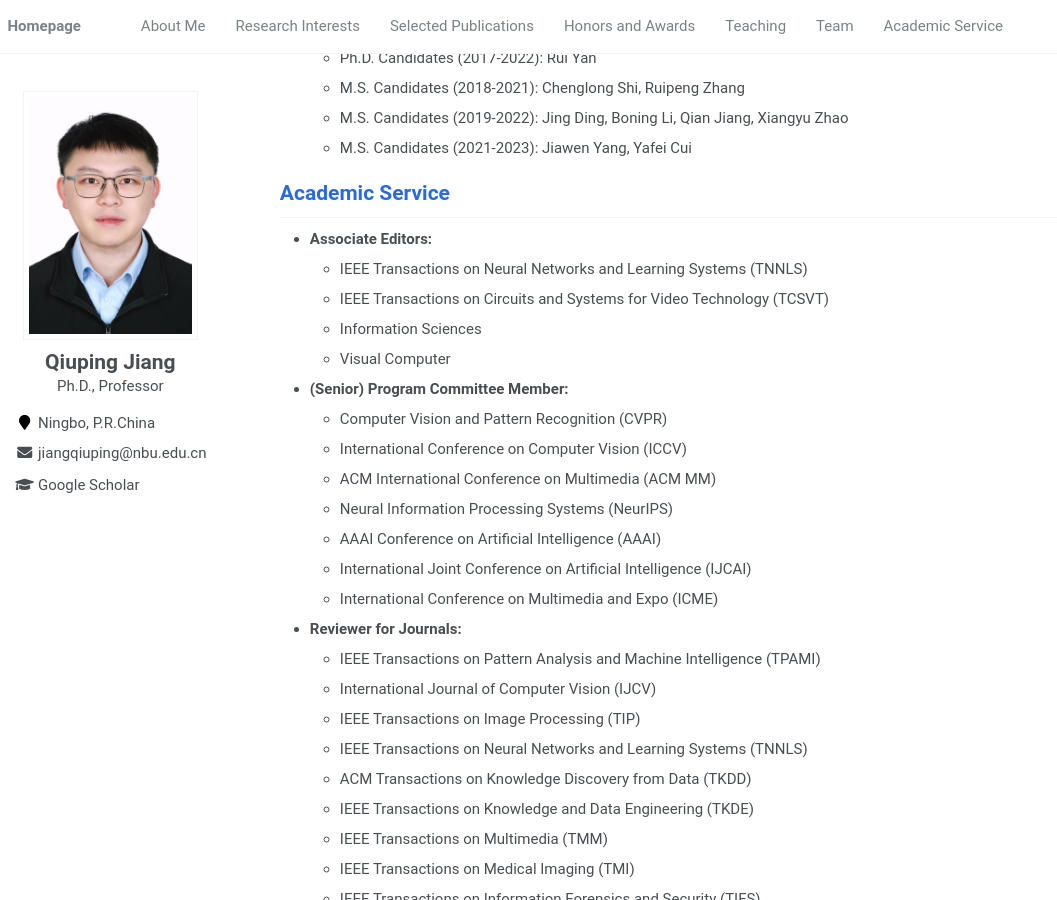
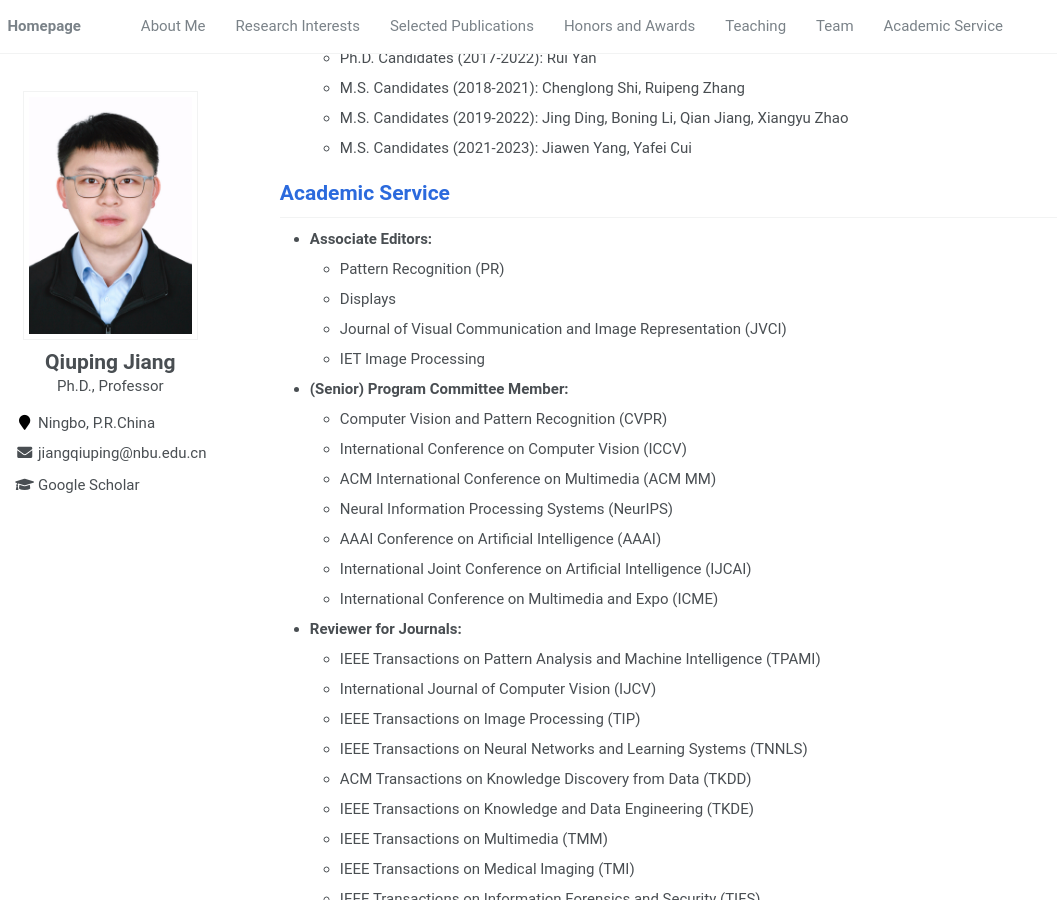
Before and after one commit to NIT-JJH/NIT-JJH.github.io, a Jekyll site: the page built from assets/_pages/about.md, in a window 1280 px wide and 900 px high, scrolled down 2503 px. Shown: the whole window, without its empty margins (0-1057 px from the left). Built offline with Jekyll 4.4.1, drawn with Linux system fonts in a browser that asks for light colours.

Commit message:
Update about.md

```diff
--- a/assets/_pages/about.md
+++ b/assets/_pages/about.md
@@ -234,10 +234,10 @@ For more papers, please kindly refer to [my Google Scholar page](https://scholar
 
 # <font color="#2B6ADD"> Academic Service </font>
 + **Associate Editors:**
-  - IEEE Transactions on Neural Networks and Learning Systems (TNNLS)
-  - IEEE Transactions on Circuits and Systems for Video Technology (TCSVT)
-  - Information Sciences
-  - Visual Computer
+  - Pattern Recognition (PR)
+  - Displays
+  - Journal of Visual Communication and Image Representation (JVCI)
+  - IET Image Processing
 + **(Senior) Program Committee Member:**
   - Computer Vision and Pattern Recognition (CVPR)
   - International Conference on Computer Vision (ICCV)
```
